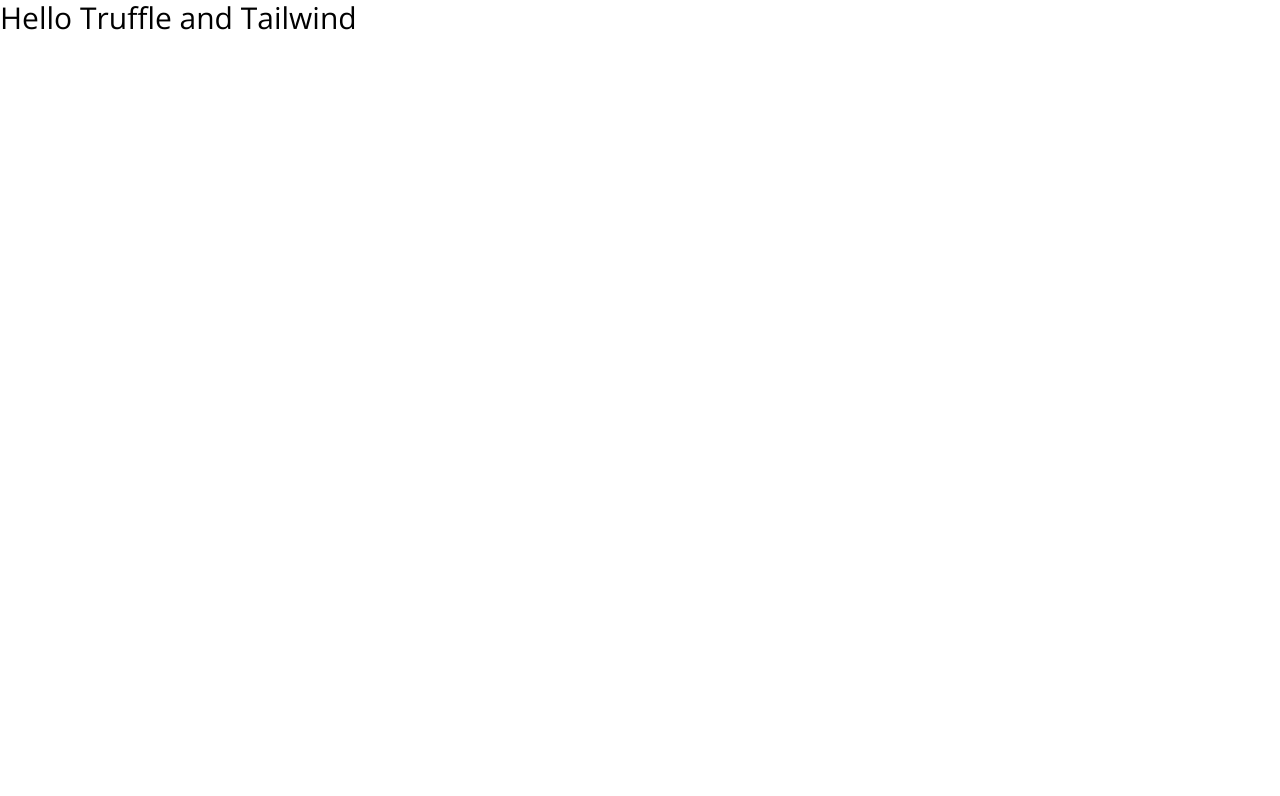
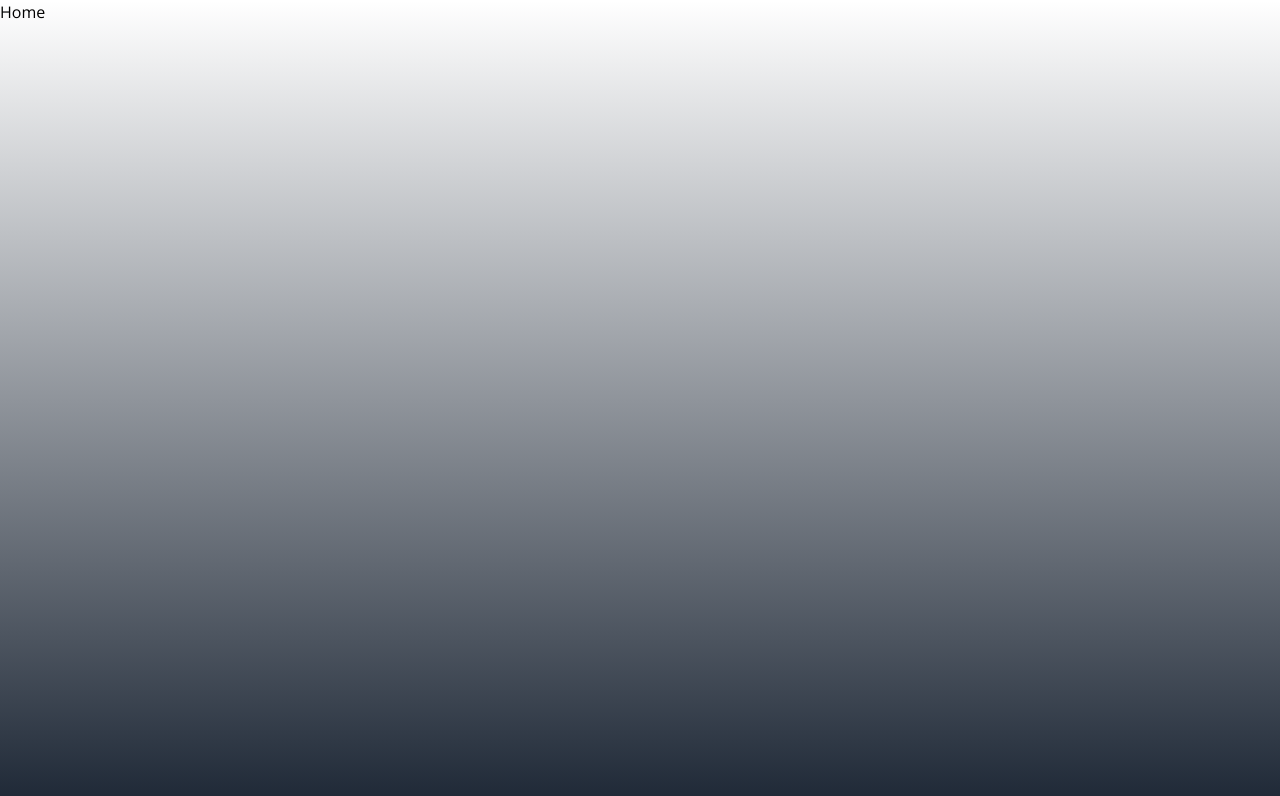
Before and after one commit to Tduncan14/xxnftmarket, a React (Create React App) app: page / in a window 1280 px wide. Shown: the top 796 px of the page. Built offline with nearby package versions, Linux system fonts and the light colour scheme.

Commit message:
keep moving forward

```diff
--- a/public/index.html
+++ b/public/index.html
@@ -25,6 +25,11 @@
       Learn how to configure a non-root public URL by running `npm run build`.
     -->
     <title>React App</title>
+    <style>
+      body {
+        height:100vh;
+      }
+    </style>
   </head>
   <body>
     <noscript>You need to enable JavaScript to run this app.</noscript>
--- a/src/App.jsx
+++ b/src/App.jsx
@@ -1,7 +1,19 @@
+import { Routes,Route } from "react-router-dom"
+import Home from "./components/views/Home"
+import Collections from "./components/views/Collection"
+
+
 const App = () => {
   return (
-    <div className="min-h-screen">
-      <h4 className="text-3xl">Hello Truffle and Tailwind</h4>
+    <div className="min-h-screen bg-gradient-to-t from-gray-800 bg-repeat">
+
+
+   <Routes>
+      < Route path = "/" element ={<Home />} />
+      < Route path = "/collections" element={<Collections />} />
+   </Routes>
+
+
     </div>
   )
 }
--- /dev/null
+++ b/src/components/views/Collection.jsx
@@ -0,0 +1,15 @@
+import React from "react";
+
+
+  const Collections = () => {
+
+
+    return (
+        <div>
+
+        </div>
+    )
+  }
+
+
+  export default Collections
--- /dev/null
+++ b/src/components/views/Home.jsx
@@ -0,0 +1,18 @@
+import React from "react";
+
+
+const Home = () => {
+
+
+    return(
+        <div>
+            Home
+        </div>
+    )
+
+
+
+}
+
+
+export default Home
```
